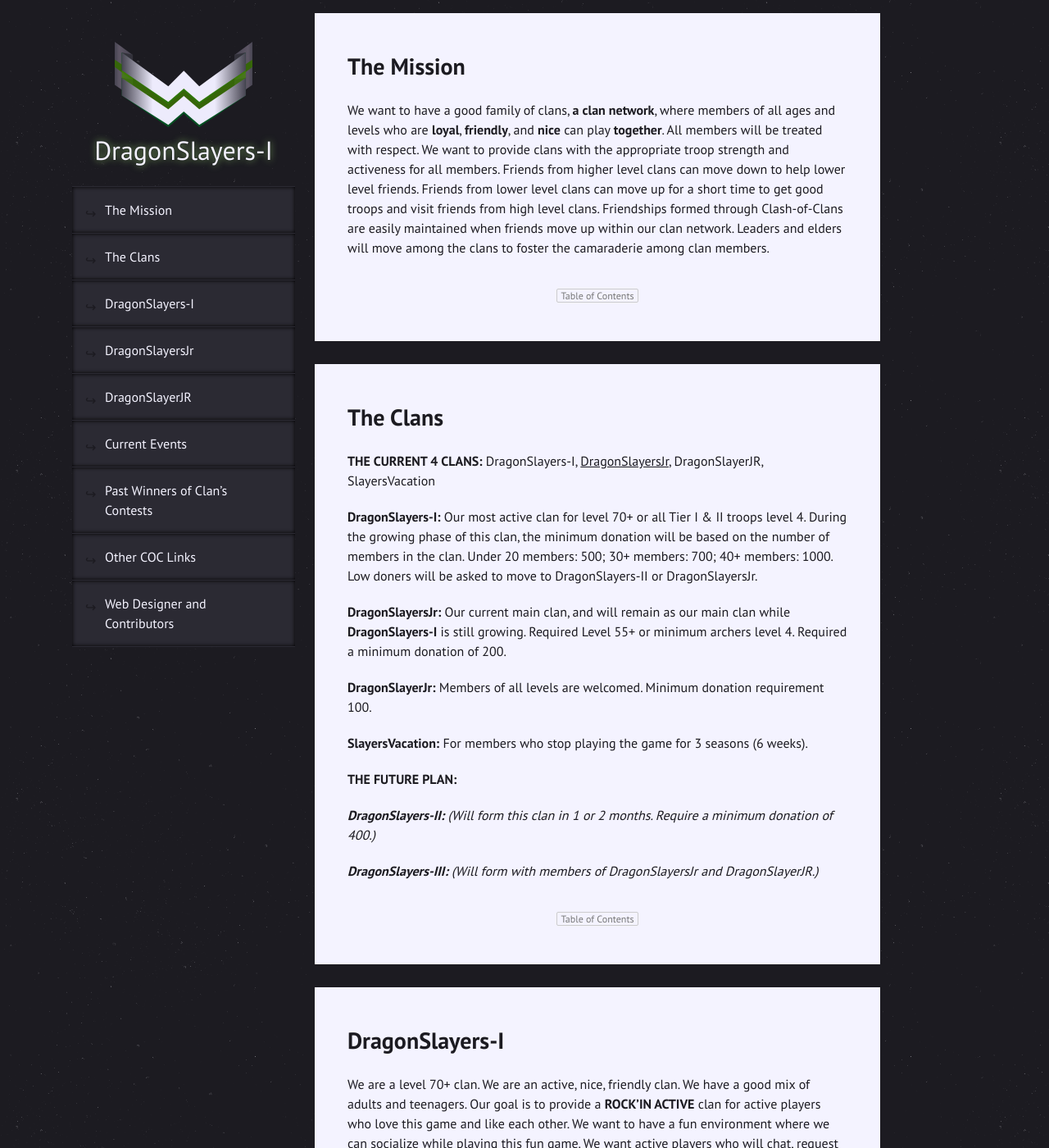
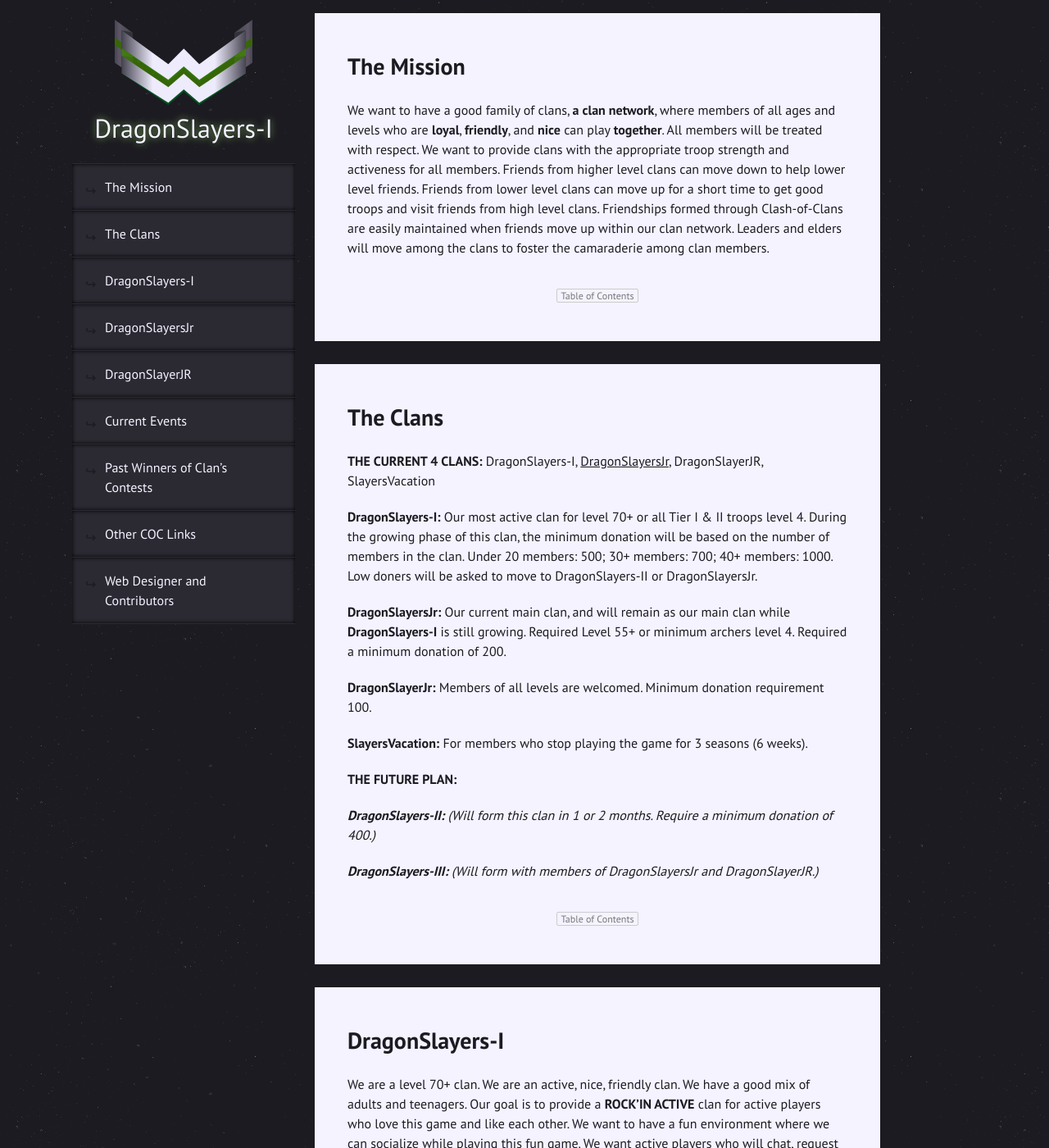
Before and after one commit to himedlooff/DragonSlayers-I, a Jekyll site: the page built from index.md, in a window 1280 px wide and 1400 px high. Shown: the whole window at 82% size. Built offline with Jekyll 4.4.1, drawn with Linux system fonts in a browser that asks for light colours.

Commit message:
Updates template.

```diff
--- a/assets/css/main.css
+++ b/assets/css/main.css
@@ -284,7 +284,7 @@
     }
 
     .logo {
-        margin: 0.357142857em auto; /* 10 / 28 */
+        margin: 0 auto 0.357142857em; /* 10 / 28 */
     }
 
     .l-main {
@@ -312,7 +312,7 @@
     }
 
     .l-side_inner {
-        padding: 2.5em;
+        padding: 1.5em 2.5em;
     }
 
     .history_inner {
@@ -361,7 +361,7 @@
 
 }
 
-@media screen and (min-width: 48em) and (min-height: 48em) {
+@media screen and (min-width: 48em) and (min-height: 40em) { /* 640 / 16 */
 
     .l-side {
         float: none;
```
